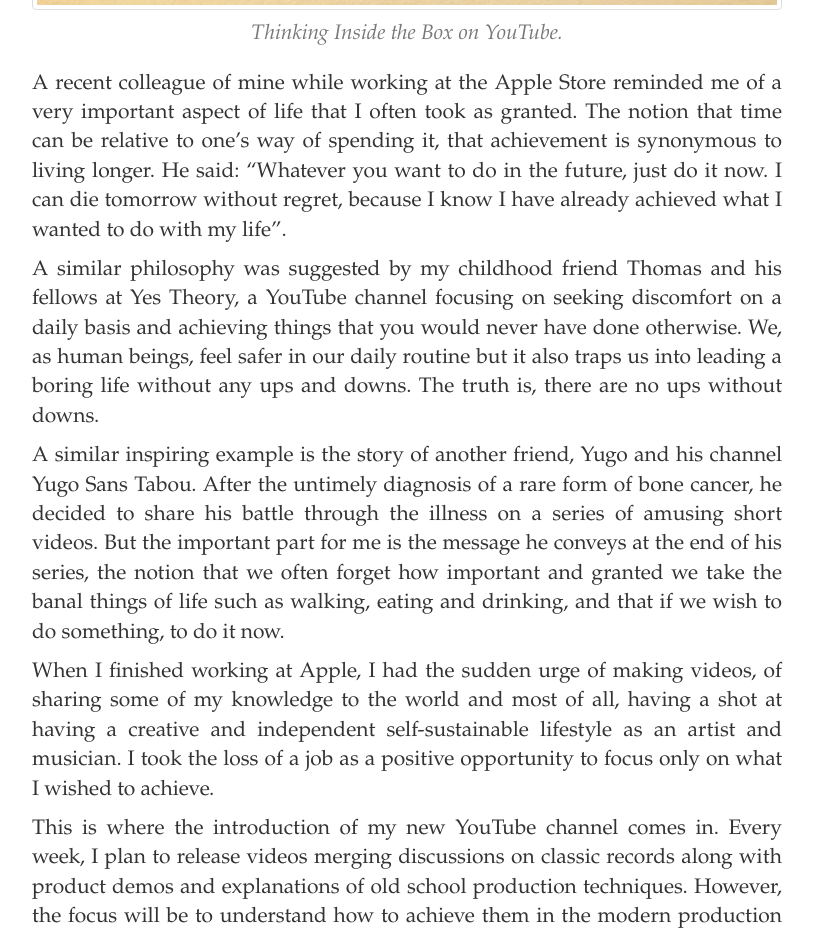
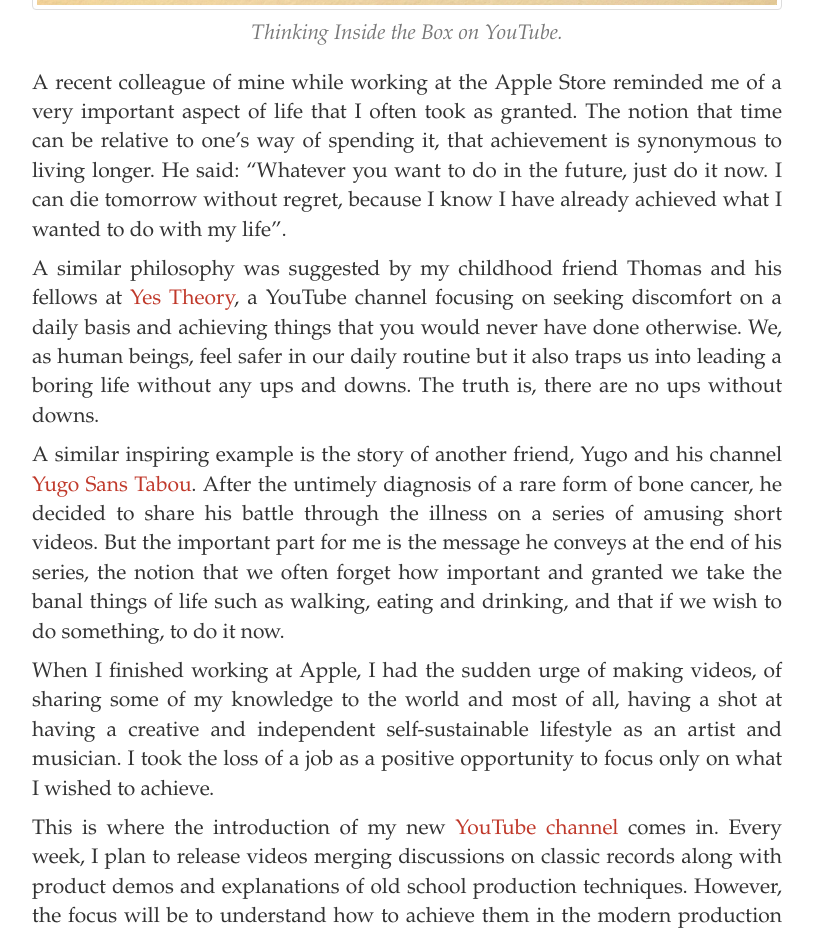
Before and after one commit to noahsarkmusic/noahsarkmusic.github.io, a Jekyll site: the page built from _posts/2017-02-26-youtube-channel-introduction.markdown, in a window 1280 px wide and 1400 px high, scrolled down 924 px. Shown: the top 934 px of the window, without its empty margins (233-1047 px from the left). Built offline with Jekyll 4.4.1, drawn with Linux system fonts in a browser that asks for light colours; some web fonts are replaced; comment, search, counter and statistics services are not loaded; some of the changed lines change nothing that is shown; some of the changed text lies outside the part shown.

Commit message:
Update 2017-02-26-youtube-channel-introduction.markdown

```diff
--- a/_posts/2017-02-26-youtube-channel-introduction.markdown
+++ b/_posts/2017-02-26-youtube-channel-introduction.markdown
@@ -10,13 +10,13 @@ tags:
 
 A recent colleague of mine while working at the Apple Store reminded me of a very important aspect of life that I often took as granted. The notion that time can be relative to one's way of spending it, that achievement is synonymous to living longer. He said: "Whatever you want to do in the future, just do it now. I can die tomorrow without regret, because I know I have already achieved what I wanted to do with my life".
 
-A similar philosophy was suggested by my childhood friend Thomas and his fellows at Yes Theory, a YouTube channel focusing on seeking discomfort on a daily basis and achieving things that you would never have done otherwise. We, as human beings, feel safer in our daily routine but it also traps us into leading a boring life without any ups and downs. The truth is, there are no ups without downs.
+A similar philosophy was suggested by my childhood friend Thomas and his fellows at [Yes Theory](https://www.youtube.com/channel/UCvK4bOhULCpmLabd2pDMtnA), a YouTube channel focusing on seeking discomfort on a daily basis and achieving things that you would never have done otherwise. We, as human beings, feel safer in our daily routine but it also traps us into leading a boring life without any ups and downs. The truth is, there are no ups without downs.
 
-A similar inspiring example is the story of another friend, Yugo and his channel Yugo Sans Tabou. After the untimely diagnosis of a rare form of bone cancer, he decided to share his battle through the illness on a series of amusing short videos. But the important part for me is the message he conveys at the end of his series, the notion that we often forget how important and granted we take the banal things of life such as walking, eating and drinking, and that if we wish to do something, to do it now.
+A similar inspiring example is the story of another friend, Yugo and his channel [Yugo Sans Tabou](https://www.youtube.com/channel/UC2ktYKHGEhoKyW3zaGQL5qQ). After the untimely diagnosis of a rare form of bone cancer, he decided to share his battle through the illness on a series of amusing short videos. But the important part for me is the message he conveys at the end of his series, the notion that we often forget how important and granted we take the banal things of life such as walking, eating and drinking, and that if we wish to do something, to do it now.
 
 When I finished working at Apple, I had the sudden urge of making videos, of sharing some of my knowledge to the world and most of all, having a shot at having a creative and independent self-sustainable lifestyle as an artist and musician. I took the loss of a job as a positive opportunity to focus only on what I wished to achieve.
 
-This is where the introduction of my new YouTube channel comes in. Every week, I plan to release videos merging discussions on classic records along with product demos and explanations of old school production techniques. However, the focus will be to understand how to achieve them in the modern production model of our day and age.
+This is where the introduction of my new [YouTube channel](https://www.youtube.com/channel/UCqHsNUwMAtEnEetKhC4I0yw) comes in. Every week, I plan to release videos merging discussions on classic records along with product demos and explanations of old school production techniques. However, the focus will be to understand how to achieve them in the modern production model of our day and age.
 
 Stay tuned for the release of my first video and I invite you to subscribe if you've enjoyed it. See you next time!
 
```
